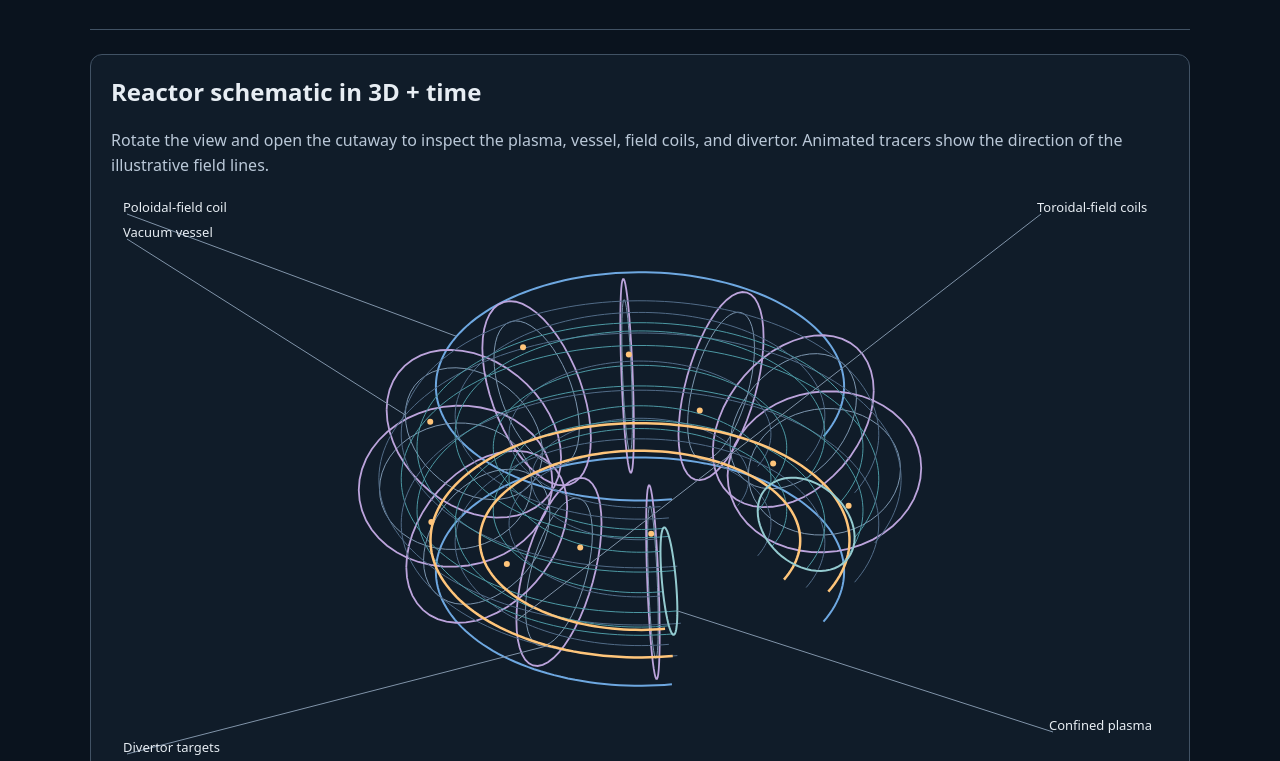
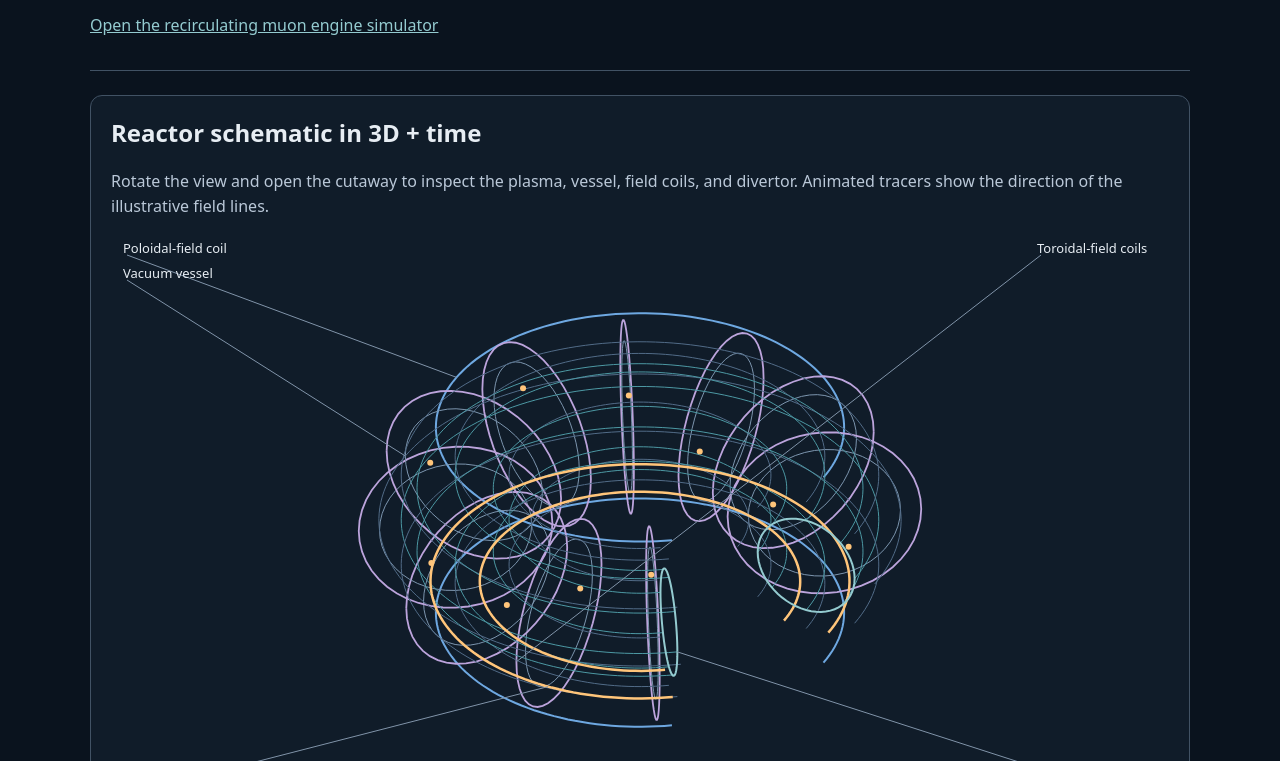
Before and after one commit to enuminous/Tokamak, a plain HTML site: page index.html in a window 1280 px wide. Shown: the part 229-990 px from the top of the page. Drawn offline with Linux system fonts and the light colour scheme.

Commit message:
Add muon engine simulator: index.html

```diff
--- a/index.html
+++ b/index.html
@@ -12,7 +12,7 @@
 <body>
 <main>
 <header><p class="label">PLASMA TOPOLOGY LAB</p><h1>Tri-Sphere / Tokamak</h1>
-<p>A physical analogue for the hourglass waist, toroidal confinement, and partial recycling in Beth’s blueprint.</p></header>
+<p>A physical analogue for the hourglass waist, toroidal confinement, and partial recycling in Beth’s blueprint.</p><p><a href="engine.html">Open the recirculating muon engine simulator</a></p></header>
 <section class="reactor">
 <h2>Reactor schematic in 3D + time</h2>
 <p>Rotate the view and open the cutaway to inspect the plasma, vessel, field coils, and divertor. Animated tracers show the direction of the illustrative field lines.</p>
```
